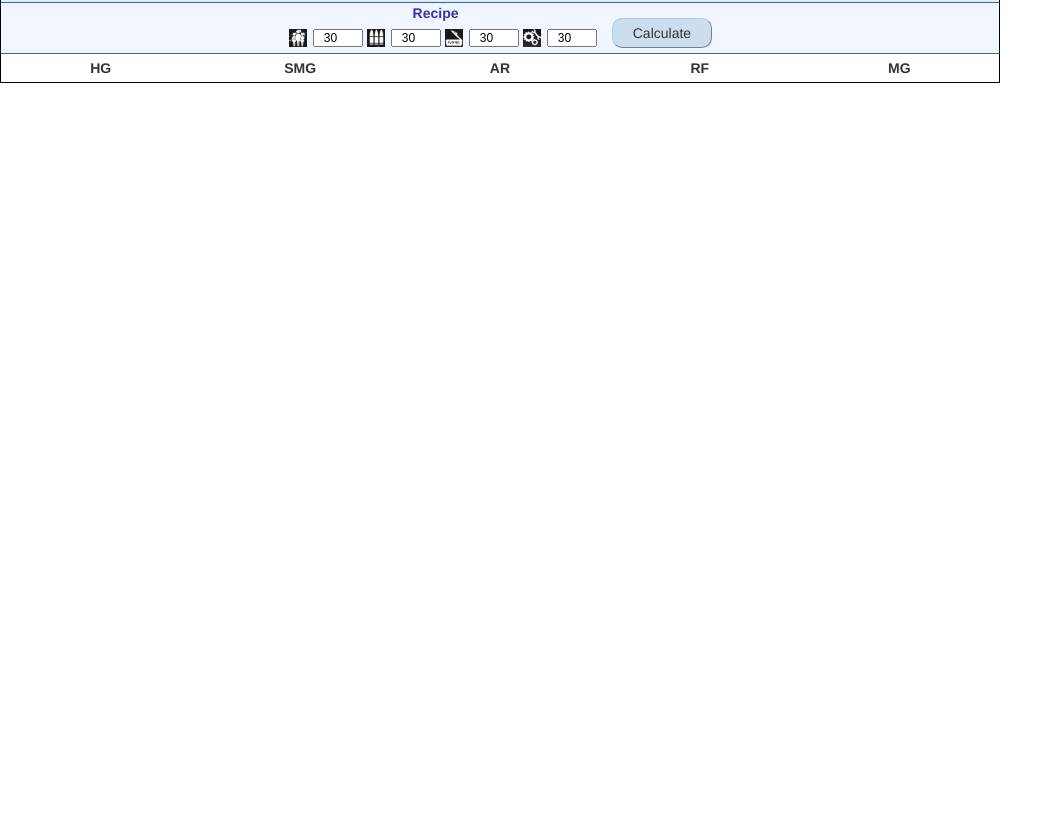
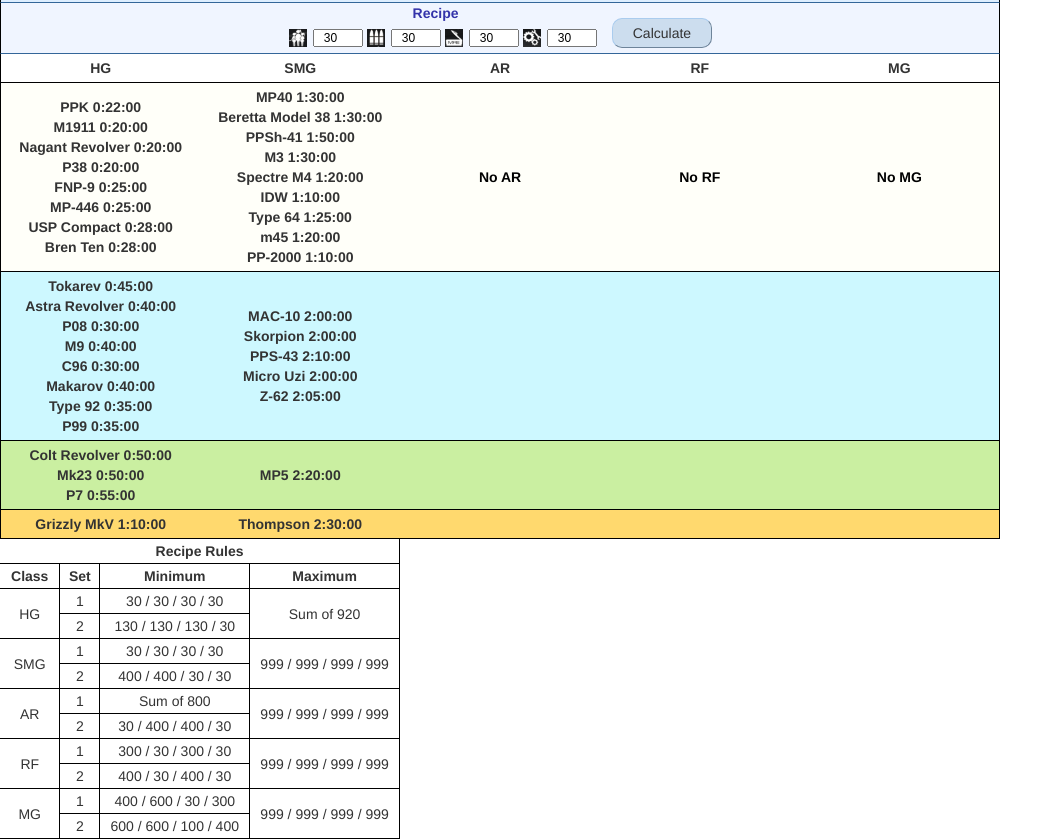
Before and after one commit to Aaeeschylus/Aaeeschylus.github.io, a plain HTML site: page main.html in a window 1280 px wide. Shown: the part 27-866 px from the top of the page, without its empty margins (0-1063 px from the left). Before the commit the page ends 800 px from the top, so only its background shows below. Drawn offline with Linux system fonts and the light colour scheme.

Commit message:
Adding guide table

```diff
--- a/content.css
+++ b/content.css
@@ -18,6 +18,14 @@ img {
 
 #container {
 	width: 1000px;
+	float: left;
+	vertical-align: middle;
+}
+
+#side_table {
+	width: 400px;
+	float: left;
+	vertical-align: middle;
 }
 
 #header {
@@ -129,20 +137,31 @@ img {
 
 table {
 	border-collapse: collapse;
-	border-right: 1px solid #000;
-	border-left: 1px solid #000;
 }
 
 th, td {
 	width: 200px;
 	margin: 0;
-	border-bottom: 1px solid #000;
 	text-align: center;
 	box-sizing: border-box;
+	border-bottom: 1px solid #000;
 	padding: 4px;
 }
 
+table.results_table {
+	border-right: 1px solid #000;
+	border-left: 1px solid #000;
+}
 
+table.rules_table {
+	border-right: 1px solid #000;
+	border-bottom: 1px solid #000;
+}
+
+table.rules_table th, table.rules_table td {
+	border-right: 1px solid #000;
+	padding: 2px;
+}
 
 ul {
 	list-style-type: none;
--- a/main.html
+++ b/main.html
@@ -61,5 +61,73 @@
                 </table>
             </div>
         </div>
+        <div id="side_table">
+            <table class="rules_table">
+                <thead>
+                    <tr>
+                        <th colspan="4">Recipe Rules</th>
+                    </tr>
+                    <tr>
+                        <th style="width:15%">Class</th>
+                        <th style="width:10%">Set</th>
+                        <th style="width:37.5%">Minimum</th>
+                        <th style="width:37.5%">Maximum</th>
+                    </tr>
+                </thead>
+                <tbody>
+                    <tr>
+                        <td rowspan="2">HG</td>
+                        <td>1</td>
+                        <td>30 / 30 / 30 / 30</td>
+                        <td rowspan="2">Sum of 920</td>
+                    </tr>
+                    <tr>
+                        <td>2</td>
+                        <td>130 / 130 / 130 / 30</td>
+                    </tr>
+                    <tr>
+                        <td rowspan="2">SMG</td>
+                        <td>1</td>
+                        <td>30 / 30 / 30 / 30</td>
+                        <td rowspan="2">999 / 999 / 999 / 999</td>
+                    </tr>
+                    <tr>
+                        <td>2</td>
+                        <td>400 / 400 / 30 / 30</td>
+                    </tr>
+                    <tr>
+                        <td rowspan="2">AR</td>
+                        <td>1</td>
+                        <td>Sum of 800</td>
+                        <td rowspan="2">999 / 999 / 999 / 999</td>
+                    </tr>
+                    <tr>
+                        <td>2</td>
+                        <td>30 / 400 / 400 / 30</td>
+                    </tr>
+                    <tr>
+                        <td rowspan="2">RF</td>
+                        <td>1</td>
+                        <td>300 / 30 / 300 / 30</td>
+                        <td rowspan="2">999 / 999 / 999 / 999</td>
+                    </tr>
+                    <tr>
+                        <td>2</td>
+                        <td>400 / 30 / 400 / 30</td>
+                    </tr>
+                    <tr>
+                        <td rowspan="2">MG</td>
+                        <td>1</td>
+                        <td>400 / 600 / 30 / 300</td>
+                        <td rowspan="2">999 / 999 / 999 / 999</td>
+                    </tr>
+                    <tr>
+                        <td>2</td>
+                        <td>600 / 600 / 100 / 400</td>
+                    </tr>
+                </tbody>
+            </table>
+        </div>
+        <script>findDolls(30, 30, 30, 30);</script>
     </body>
 </html>
```
